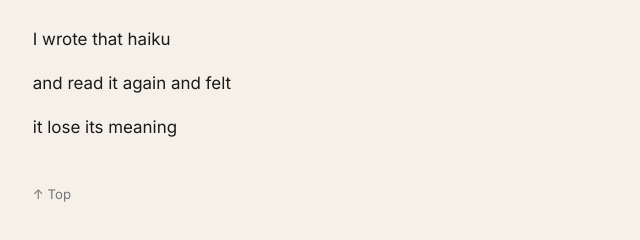
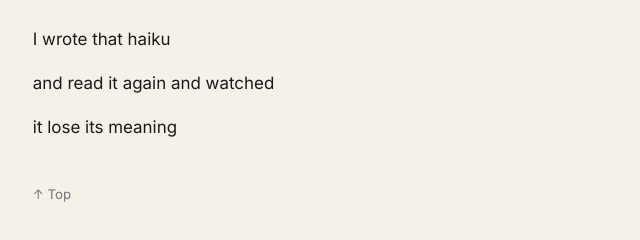
Before and after one commit to fingerguns/blog, a website: page posts/haiku-2/index.html in a window 1280 px wide. Shown: the part 174-414 px from the top of the page, 268-908 px from the left. Drawn offline with Linux system fonts and the light colour scheme.

Commit message:
Edit post: haiku-2

```diff
--- a/posts/haiku-2/index.html
+++ b/posts/haiku-2/index.html
@@ -35,7 +35,7 @@
       <h1>Haiku #2</h1>
       <time datetime="2026-06-02"><span>2026-06-02</span><span class="reading-time">1 min read</span></time>
       <div class="body">
-        <p>I wrote that haiku</p><p>and read it again and felt</p><p>it lose its meaning</p>
+        <p>I wrote that haiku</p><p>and read it again and watched</p><p>it lose its meaning</p>
       </div>
       <a class="back-to-top" href="#">↑ Top</a>
       <footer class="site-footer">
```
